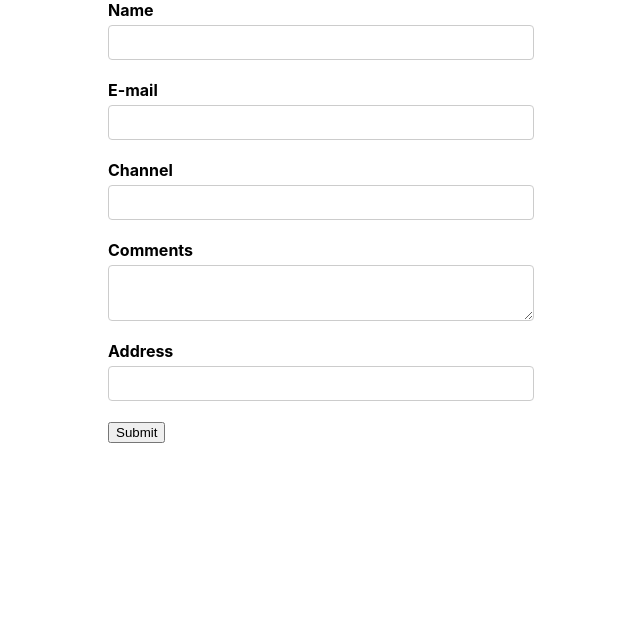
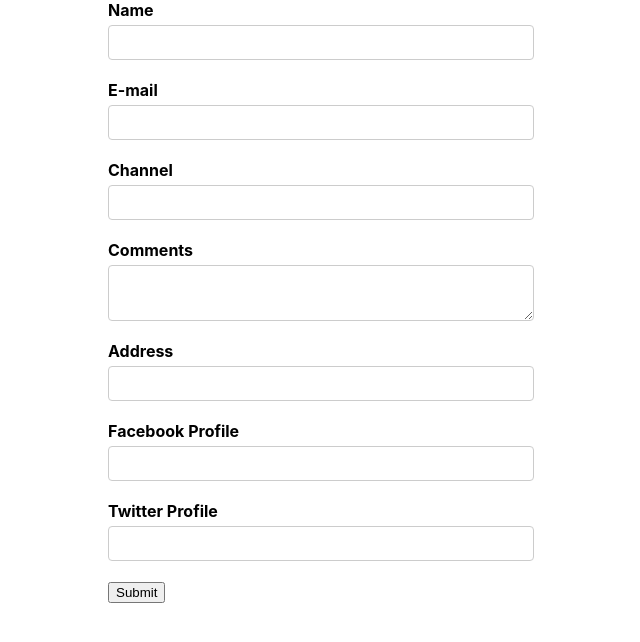
Before and after one commit to DuncanMoyo/formik, a React (Create React App) app: page / in a window 1280 px wide. Shown: the top 642 px of the page, without its empty margins (319-959 px from the left). Built offline with nearby package versions, Linux system fonts and the light colour scheme.

Commit message:
t-20 Nested Objects

```diff
--- a/src/components/YoutubeForm.js
+++ b/src/components/YoutubeForm.js
@@ -9,6 +9,10 @@
   channel: "",
   comments: "",
   address: "",
+  social: {
+    facebook: '',
+    twitter: ''
+  }
 };
 
 const onSubmit = (values) => {
@@ -71,6 +75,14 @@
             }}
           </Field>
         </div>
+        <div className="form-control">
+          <label htmlFor="facebook">Facebook Profile</label>
+          <Field type="text" id="facebook" name="social.facebook" />
+        </div>
+        <div className="form-control">
+          <label htmlFor="twitter">Twitter Profile</label>
+          <Field type="text" id="twitter" name="social.twitter" />
+        </div>
         <button type="submit">Submit</button>
       </Form>
     </Formik>
```
